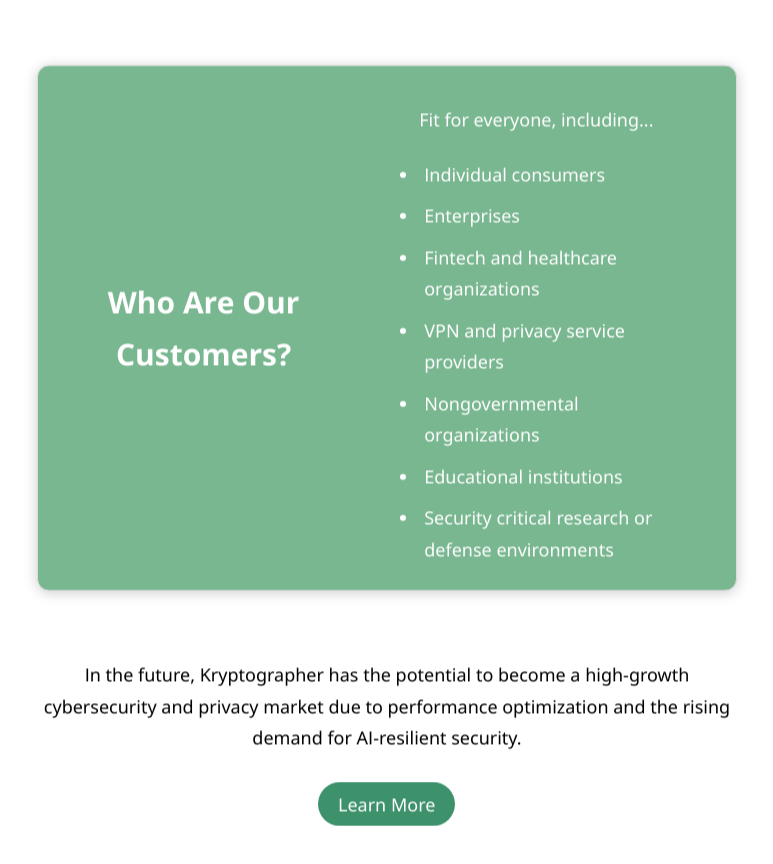
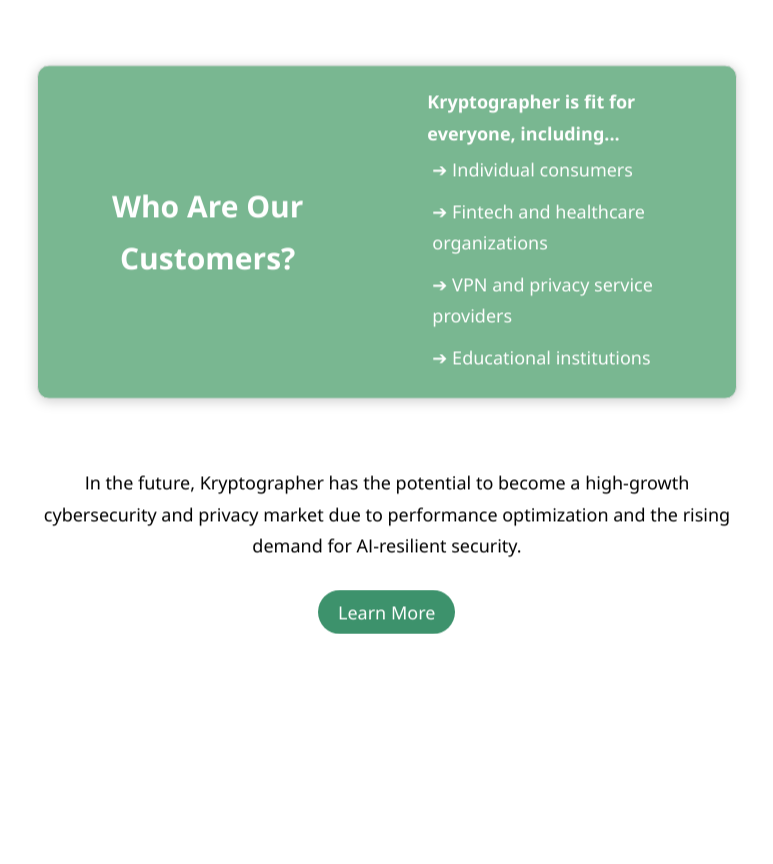
Before and after one commit to krypton-laboratories/kryptographer, a website: page index.html in a window 1280 px wide. Shown: the part 1498-2362 px from the top of the page, without its empty margins (253-1026 px from the left). After the commit the page ends 2204 px from the top, so only its background shows below. Drawn offline with nearby package versions, Linux system fonts and the light colour scheme.

Commit message:
Restyled customers on home page

```diff
--- a/index.html
+++ b/index.html
@@ -32,15 +32,12 @@
                     <div class="home card-group">
                         <div class="home card fade-in">
                             <h2>Who Are Our Customers?</h2>
-                            <ul>
-                                <p>Fit for everyone, including...</p>
-                                <li>Individual consumers</li>
-                                <li>Enterprises</li>
-                                <li>Fintech and healthcare organizations</li>
-                                <li>VPN and privacy service providers</li>
-                                <li>Nongovernmental organizations</li>
-                                <li>Educational institutions</li>
-                                <li>Security critical research or defense environments</li>
+                            <ul class="custom">
+                                <b class="white">Kryptographer is fit for everyone, including...</b>
+                                <li>➔ Individual consumers</li>
+                                <li>➔ Fintech and healthcare organizations</li>
+                                <li>➔ VPN and privacy service providers</li>
+                                <li>➔ Educational institutions</li>
                             </ul>
                         </div>
                     </div>
--- a/style.css
+++ b/style.css
@@ -273,6 +273,10 @@
     color: var(--red);
 }
 
+b.white {
+    color: white;
+}
+
 div.btns {
     margin: 0;
     padding: 0;
@@ -296,6 +300,10 @@
     justify-content: center;
     align-items: center;
     flex-direction: column;
+}
+
+ul.custom {
+    list-style-type: none;
 }
 
 /*** CLASSES (Multiple) ***/
```
Also changed, not shown: assets/img/white-right-arrow.png (added).
